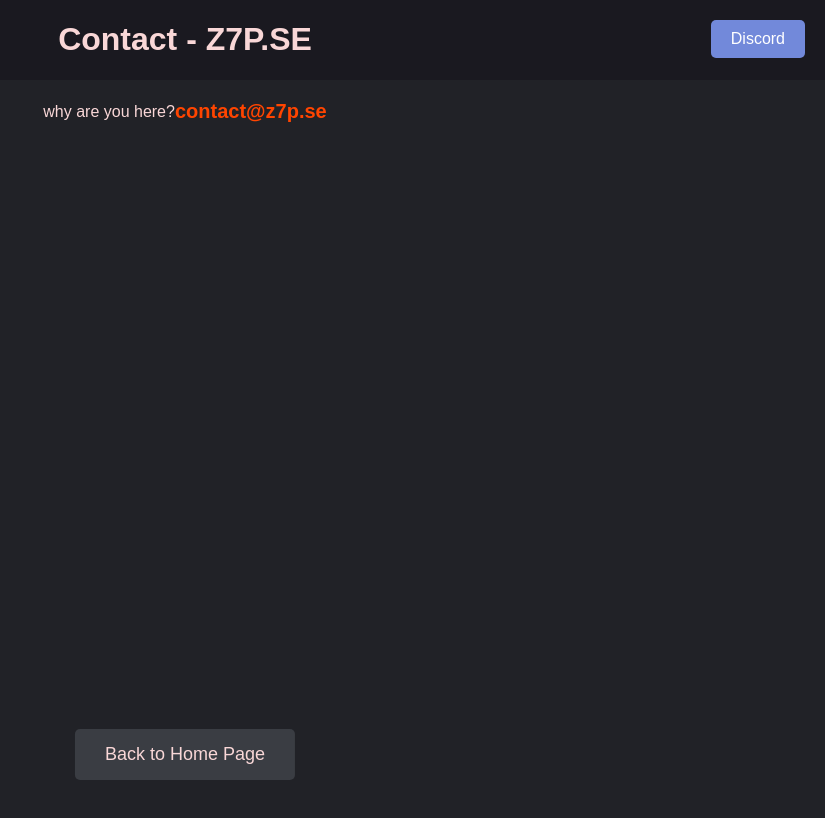
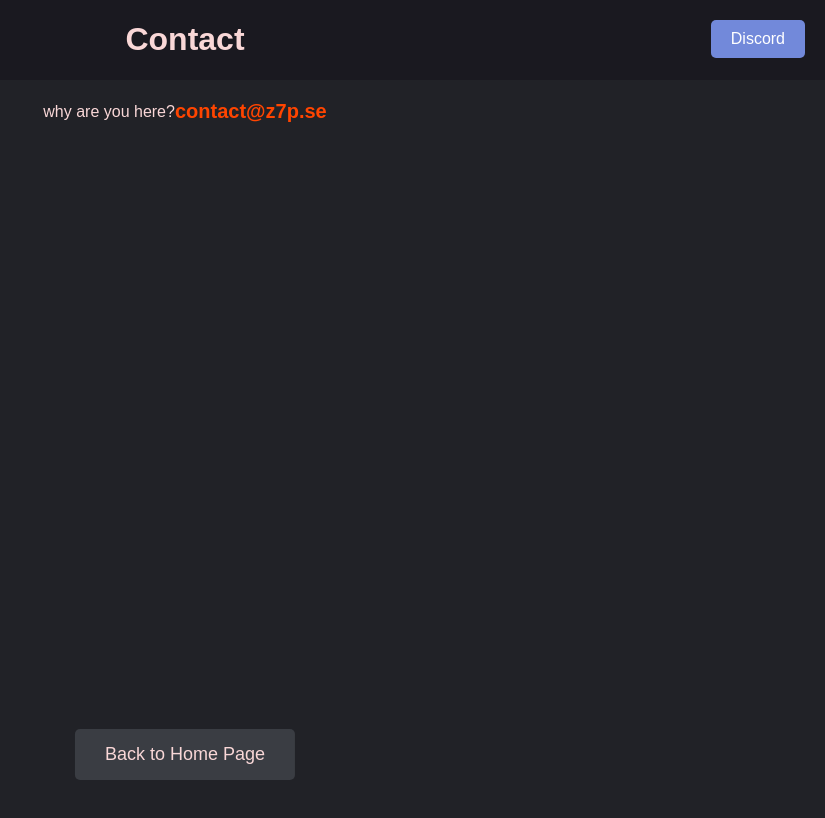
Before and after one commit to z7xp/Z7P.se, a plain HTML site: page pages/contact.html in a window 1280 px wide. Shown: the whole page, without its empty margins (455-1280 px from the left). Drawn offline with Linux system fonts and the light colour scheme.

Commit message:
Update contact.html

```diff
--- a/pages/contact.html
+++ b/pages/contact.html
@@ -19,7 +19,7 @@
 <body>
 
     <div id="header">
-        <h1>Contact - Z7P.SE</h1>
+        <h1>Contact</h1>
     </div>
 
     <div class="main-content">
```
